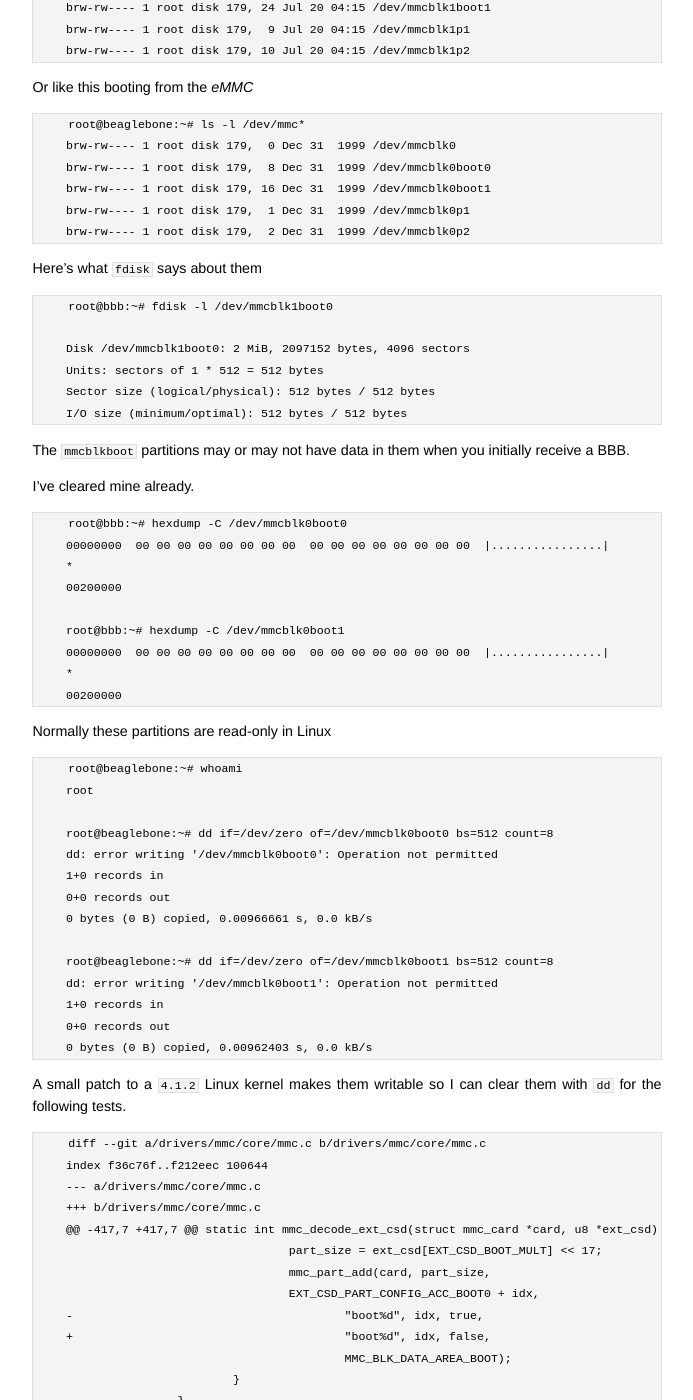
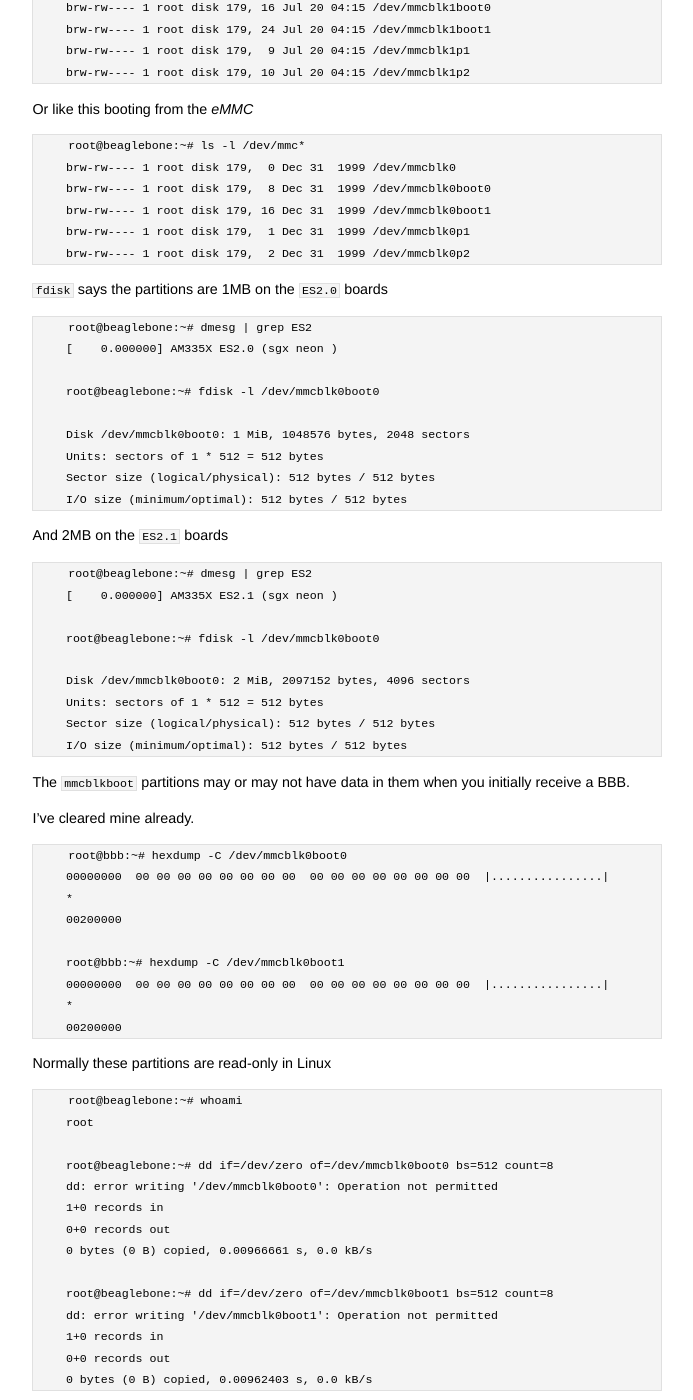
Before and after one commit to jumpnow/jumpnowtek-site, a Jekyll site: the page built from _posts/2015-07-18-Beaglebone-Black-U-Boot-Notes.md, in a window 1280 px wide and 1400 px high, scrolled down 5179 px. Shown: the whole window, without its empty margins (293-986 px from the left). Built offline with Jekyll 4.4.1, drawn with Linux system fonts in a browser that asks for light colours; some of the changed text lies outside the part shown.

Commit message:
bbb uboot: Add notes on ES2.0 vs ES2.1 diffs

```diff
--- a/_posts/2015-07-18-Beaglebone-Black-U-Boot-Notes.md
+++ b/_posts/2015-07-18-Beaglebone-Black-U-Boot-Notes.md
@@ -170,8 +170,9 @@ This warning
 
 comes from
 
-        env_relocate_spec() from common/env_mmc.c line 293
-        |-- set_default_env() from common\env_commmon.c line 98
+        spl_start_uboot() from board/ti/am335x_board.c line 196
+        |--- env_relocate_spec() from common/env_mmc.c line 293
+             |--- set_default_env() from common\env_commmon.c line 98
 
 
 Here's the `spl_start_uboot()` function
@@ -278,11 +279,26 @@ Or like this booting from the *eMMC*
         brw-rw---- 1 root disk 179,  2 Dec 31  1999 /dev/mmcblk0p2
 
 
-Here's what `fdisk` says about them
+`fdisk` says the partitions are 1MB on the `ES2.0` boards
 
-        root@bbb:~# fdisk -l /dev/mmcblk1boot0
+        root@beaglebone:~# dmesg | grep ES2
+        [    0.000000] AM335X ES2.0 (sgx neon )
 
-        Disk /dev/mmcblk1boot0: 2 MiB, 2097152 bytes, 4096 sectors
+        root@beaglebone:~# fdisk -l /dev/mmcblk0boot0
+
+        Disk /dev/mmcblk0boot0: 1 MiB, 1048576 bytes, 2048 sectors
+        Units: sectors of 1 * 512 = 512 bytes
+        Sector size (logical/physical): 512 bytes / 512 bytes
+        I/O size (minimum/optimal): 512 bytes / 512 bytes
+
+And 2MB on the `ES2.1` boards
+
+        root@beaglebone:~# dmesg | grep ES2
+        [    0.000000] AM335X ES2.1 (sgx neon )
+
+        root@beaglebone:~# fdisk -l /dev/mmcblk0boot0
+
+        Disk /dev/mmcblk0boot0: 2 MiB, 2097152 bytes, 4096 sectors
         Units: sectors of 1 * 512 = 512 bytes
         Sector size (logical/physical): 512 bytes / 512 bytes
         I/O size (minimum/optimal): 512 bytes / 512 bytes
@@ -320,7 +336,7 @@ Normally these partitions are read-only in Linux
         0 bytes (0 B) copied, 0.00962403 s, 0.0 kB/s
 
 
-A small patch to a `4.1.2` Linux kernel makes them writable so I can clear them with `dd` for the following tests.
+A small patch to a `4.1` Linux kernel makes them writable so I can clear them with `dd` for the following tests.
 
         diff --git a/drivers/mmc/core/mmc.c b/drivers/mmc/core/mmc.c
         index f36c76f..f212eec 100644
@@ -384,7 +400,7 @@ The following is now seen from Linux
 
 *saveenv* wrote ~4k of data to the second mmcblkboot partition starting at address `0x20000`.
 
-So the questions I'm curious about
+So the next questions are
 
 1. Why the second mmcblkboot partition and not the first?
 2. Why start at `0x20000` and not zero?
```
Also changed, not shown: other parts of _posts/2015-07-18-Beaglebone-Black-U-Boot-Notes.md (+1 -1 lines).
